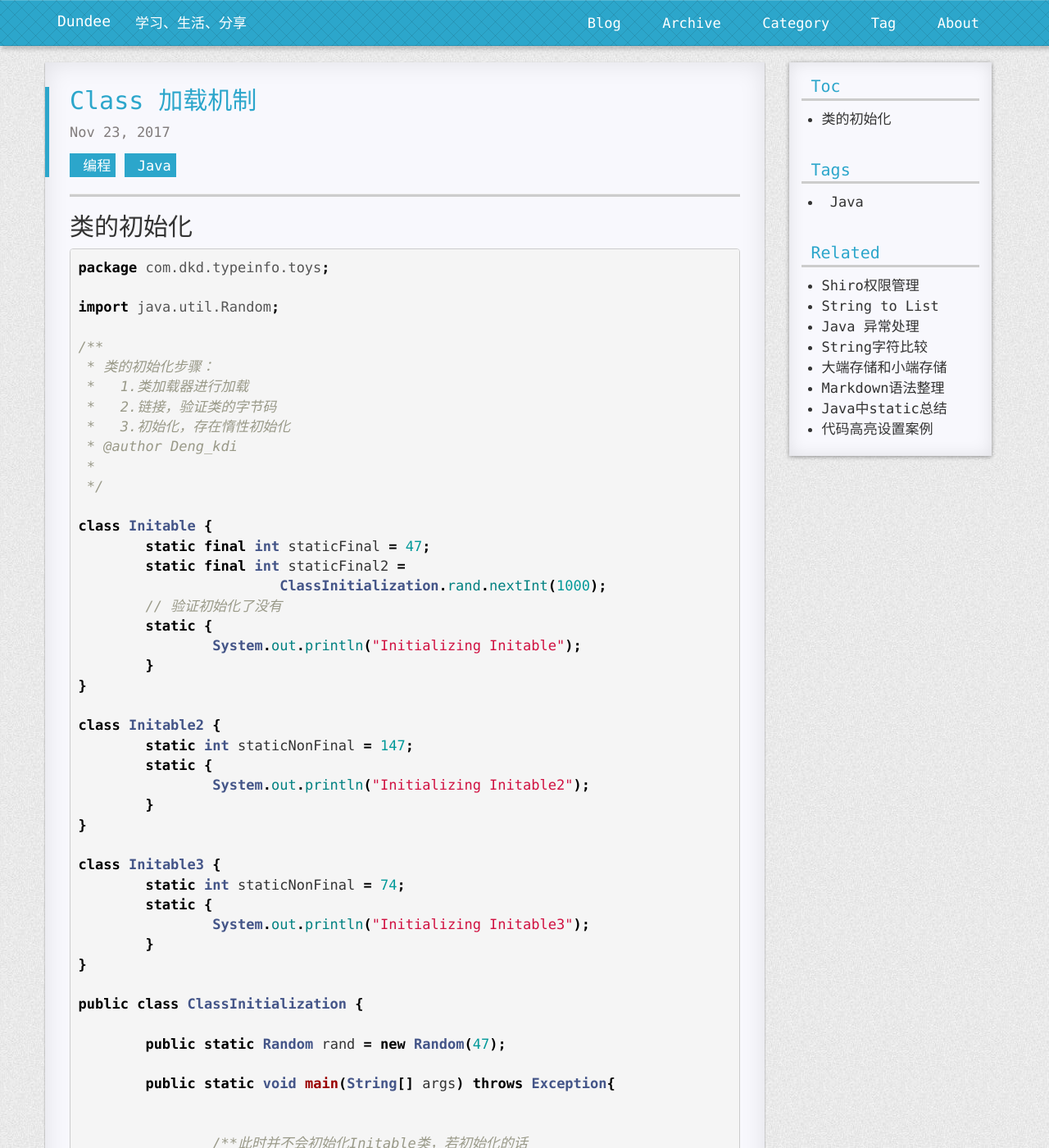
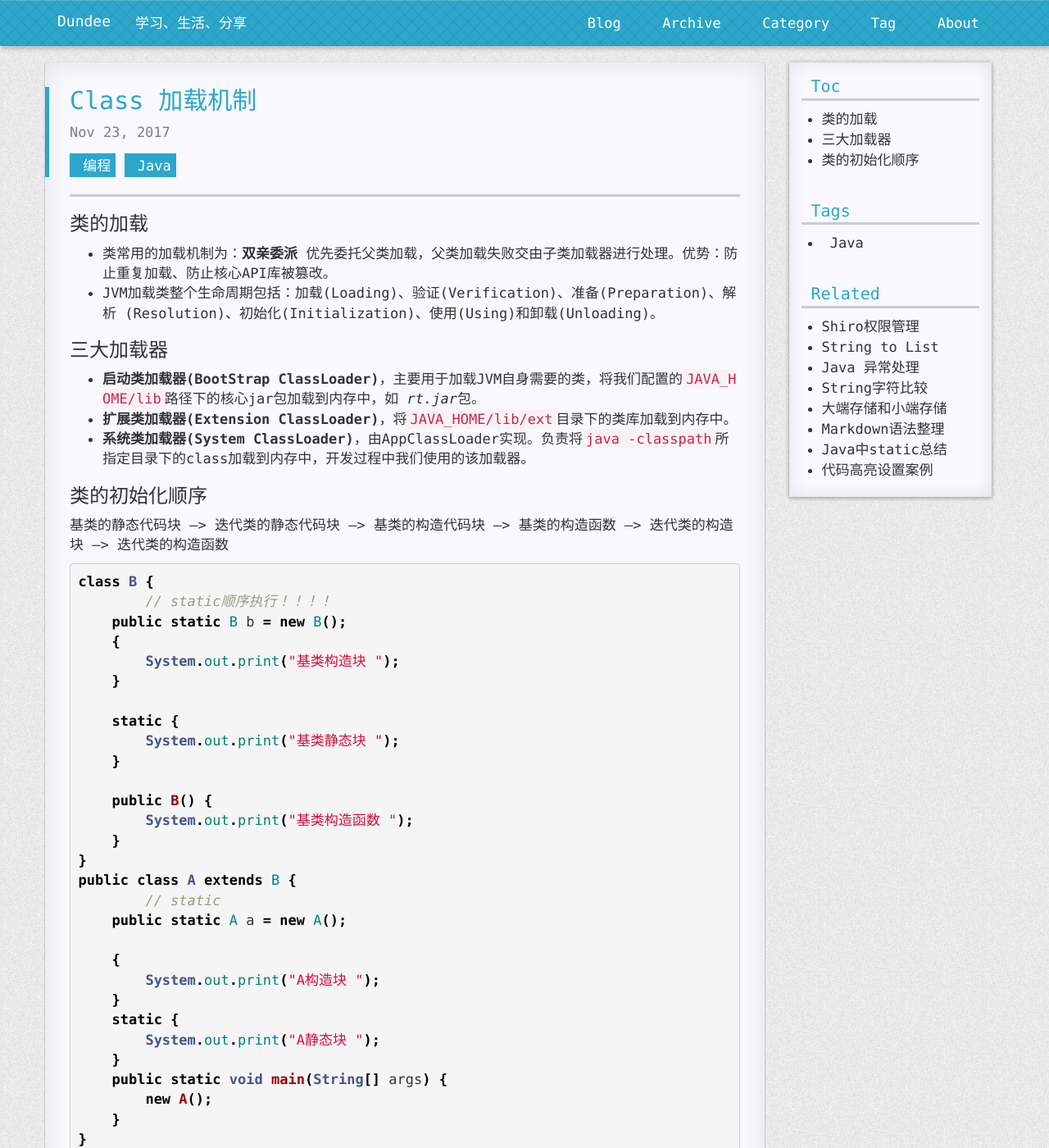
Before and after one commit to dengkaidi/dengkaidi.github.io, a Jekyll site: the page built from _posts/2017-11-23-Class.md, in a window 1280 px wide and 1400 px high. Shown: the whole window at 82% size. Built offline with Jekyll 4.4.1, drawn with Linux system fonts in a browser that asks for light colours; nearby versions of some CDN libraries; comment, search, counter and statistics services are not loaded; a style sheet for code colours, icons or effects is not loaded; some of the changed text lies outside the part shown.

Commit message:
补充类的初始化

````diff
--- a/_posts/2017-11-23-Class.md
+++ b/_posts/2017-11-23-Class.md
@@ -9,7 +9,60 @@ tags: Java
 * TOC
 {:toc}
 
-## 类的初始化
+### 类的加载
+- 类常用的加载机制为：**双亲委派** 优先委托父类加载，父类加载失败交由子类加载器进行处理。优势：防止重复加载、防止核心API库被篡改。
+- JVM加载类整个生命周期包括：加载(Loading)、验证(Verification)、准备(Preparation)、解析
+(Resolution)、初始化(Initialization)、使用(Using)和卸载(Unloading)。
+
+### 三大加载器
+- **启动类加载器(BootStrap ClassLoader)**，主要用于加载JVM自身需要的类，将我们配置的```JAVA_HOME/lib```路径下的核心jar包加载到内存中，如 *rt.jar*包。
+- **扩展类加载器(Extension ClassLoader)**，将```JAVA_HOME/lib/ext```目录下的类库加载到内存中。
+- **系统类加载器(System ClassLoader)**，由AppClassLoader实现。负责将```java -classpath```所指定目录下的class加载到内存中，开发过程中我们使用的该加载器。
+
+### 类的初始化顺序
+基类的静态代码块 --> 迭代类的静态代码块 --> 基类的构造代码块 --> 基类的构造函数 --> 迭代类的构造块 --> 迭代类的构造函数
+```java
+class B {
+	// static顺序执行！！！！
+    public static B b = new B();
+    {
+        System.out.print("基类构造块 ");
+    }
+
+    static {
+        System.out.print("基类静态块 ");
+    }
+
+    public B() {
+        System.out.print("基类构造函数 ");
+    }
+}
+public class A extends B {
+	// static
+    public static A a = new A();
+
+    {
+        System.out.print("A构造块 ");
+    }
+    static {
+        System.out.print("A静态块 ");
+    }
+    public static void main(String[] args) {
+        new A();
+    }
+}
+```
+>output:
+>>基类构造块
+基类构造函数
+基类静态块
+基类构造块
+基类构造函数
+A构造块
+A静态块
+基类构造块
+基类构造函数
+A构造块
 
 ```java
 package com.dkd.typeinfo.toys;
````
Also changed, not shown: _posts/2018-03-25-Oracle-SQL.md (+4 -4 lines).
